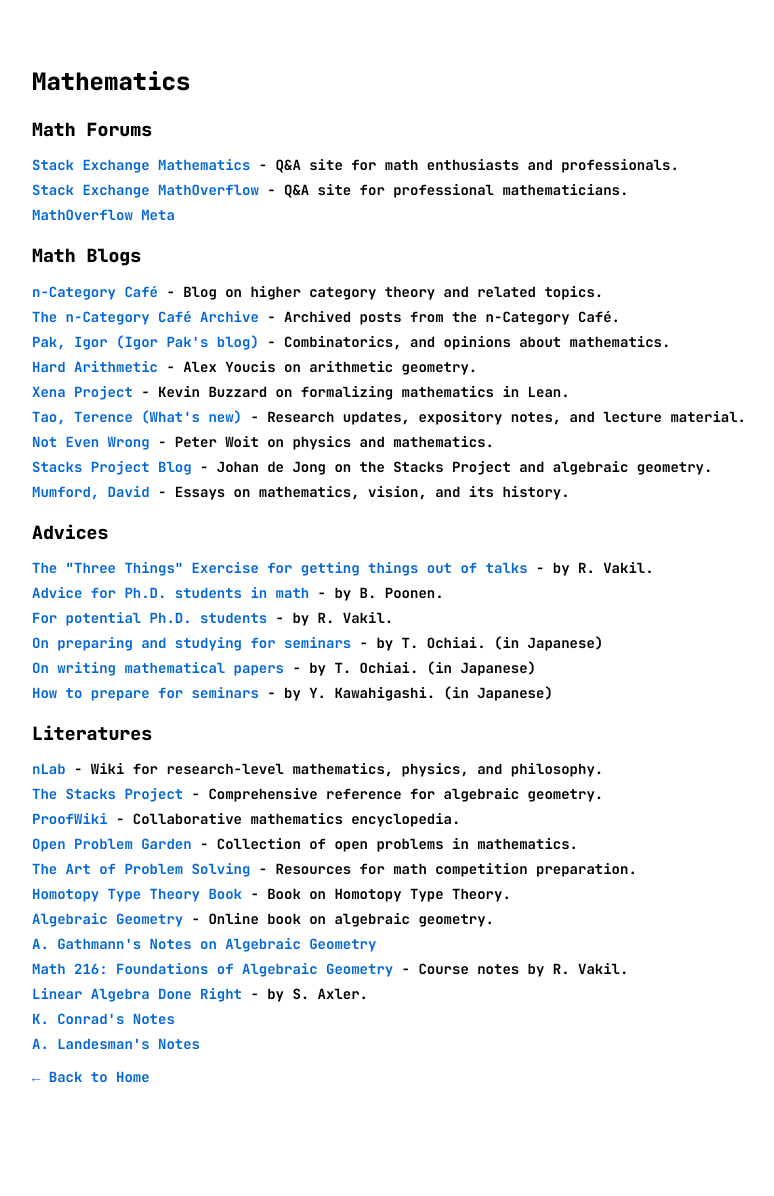
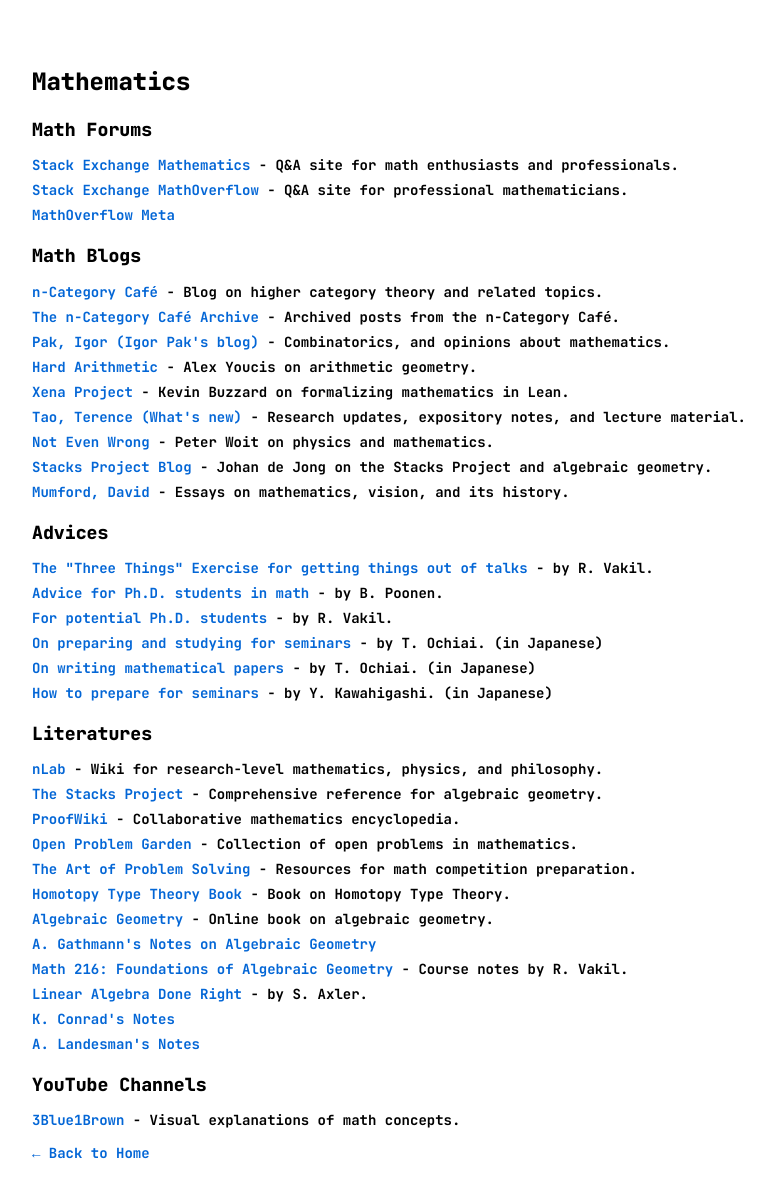
Before and after one commit to 0stellensatz/links, a Jekyll site: the page built from page_math.md, in a window 1280 px wide. Shown: the whole page, without its empty margins (240-1014 px from the left). Built offline with Jekyll 4.4.1, drawn with Linux system fonts in a browser that asks for light colours; before the commit the page ends 1120 px from its top, so only the background shows below that.

Commit message:
Add YouTube Channels section with 3Blue1Brown
Co-Authored-By: Claude Opus 5 (1M context) <noreply@anthropic.com>

```diff
--- a/_data/links_math.yml
+++ b/_data/links_math.yml
@@ -98,3 +98,9 @@
   - title: "A. Landesman's Notes"
     url: "https://people.math.harvard.edu/~landesman/notes.html"
     description: ""
+
+- heading: "YouTube Channels"
+  links:
+  - title: "3Blue1Brown"
+    url: "https://www.youtube.com/c/3blue1brown"
+    description: "Visual explanations of math concepts."
```
